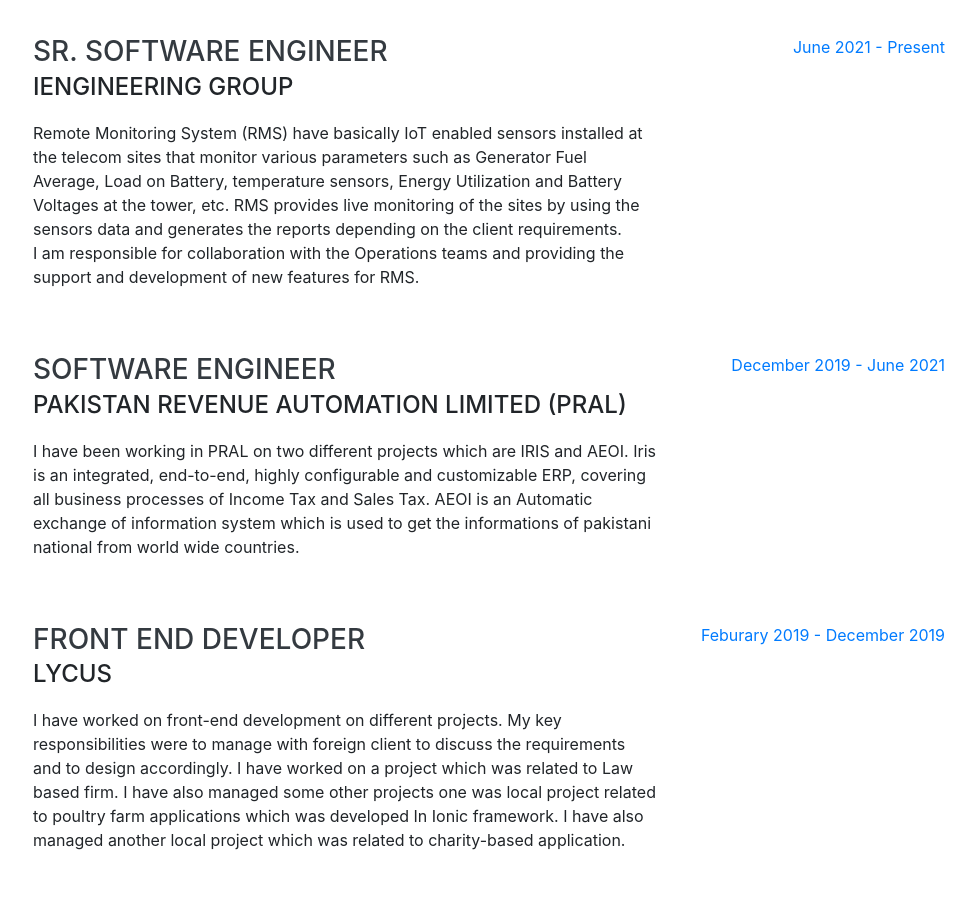
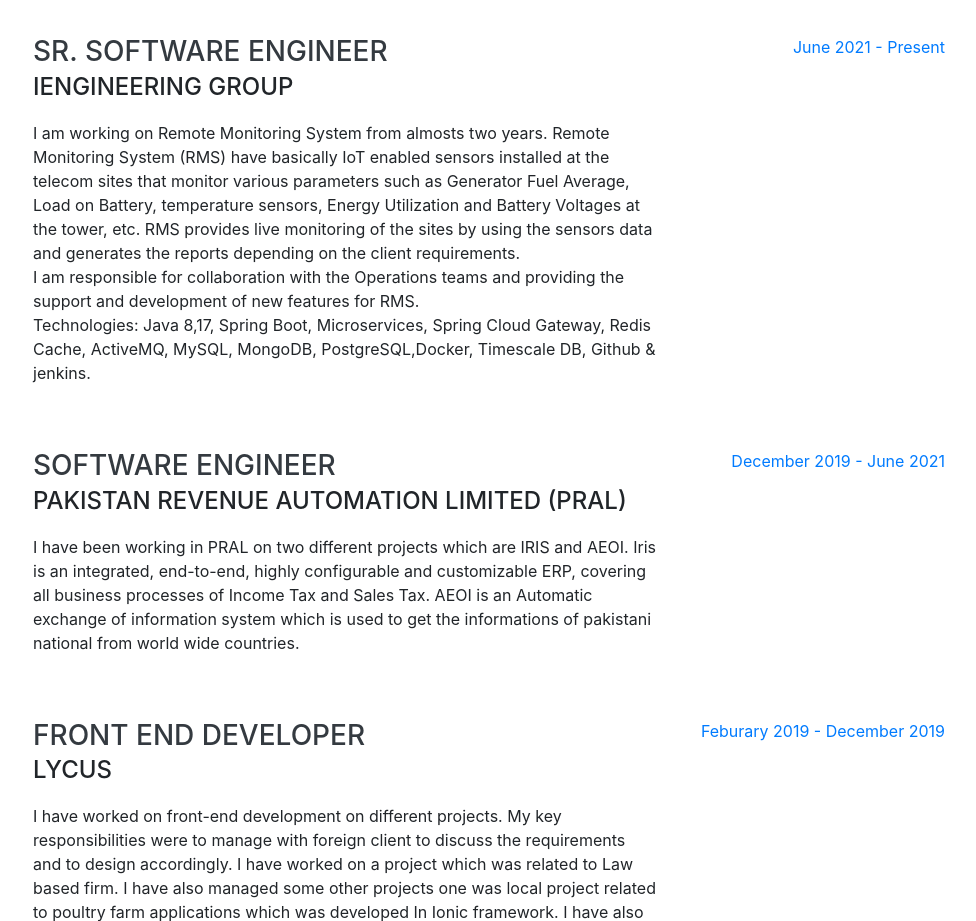
Before and after one commit to mudassirnazir/portfolio, a website with bundled scripts: page index.html in a window 1280 px wide. Shown: the part 900-1821 px from the top of the page, without its empty margins (287-1263 px from the left). Built offline with nearby package versions, Linux system fonts and the light colour scheme; a web font is replaced by a local one.

Commit message:
Update index.html

```diff
--- a/index.html
+++ b/index.html
@@ -99,8 +99,9 @@
           <div class="resume-content">
             <h3 class="mb-0">Sr. Software Engineer</h3>
             <div class="subheading mb-3">Iengineering Group</div>
-            <p>Remote Monitoring System (RMS) have basically IoT enabled sensors installed at the telecom sites that monitor various parameters such as Generator Fuel Average, Load on Battery, temperature sensors, Energy Utilization and Battery Voltages at the tower, etc. RMS provides live monitoring of the sites by using the sensors data and generates the reports depending on the client requirements.
+            <p>I am working on Remote Monitoring System from almosts two years. Remote Monitoring System (RMS) have basically IoT enabled sensors installed at the telecom sites that monitor various parameters such as Generator Fuel Average, Load on Battery, temperature sensors, Energy Utilization and Battery Voltages at the tower, etc. RMS provides live monitoring of the sites by using the sensors data and generates the reports depending on the client requirements.
             </br>I am responsible for collaboration with the Operations teams and providing the support and development of new features for RMS.
+            </br>Technologies: Java 8,17, Spring Boot, Microservices, Spring Cloud Gateway, Redis Cache, ActiveMQ, MySQL, MongoDB, PostgreSQL,Docker, Timescale DB, Github & jenkins.
             </p>
           </div>
           <div class="resume-date text-md-right">
```
